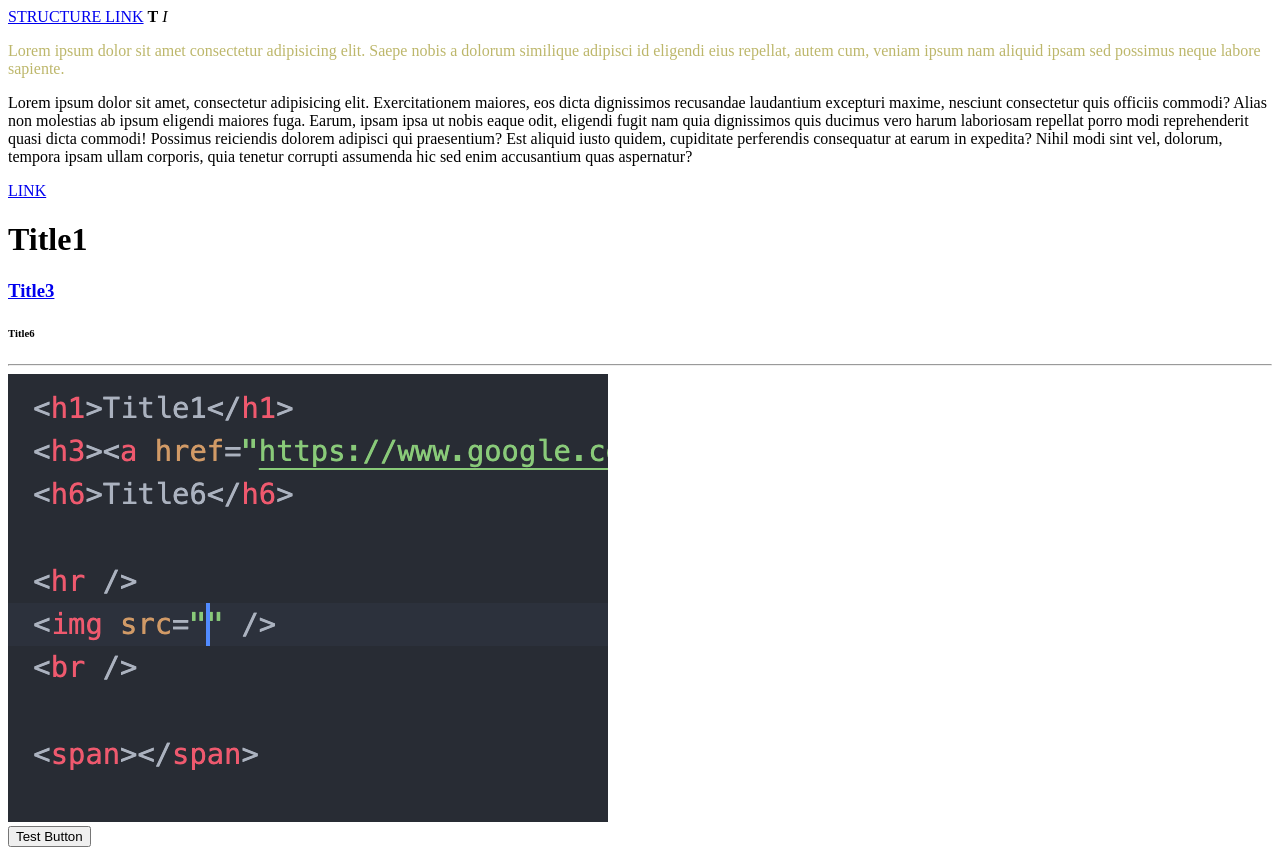
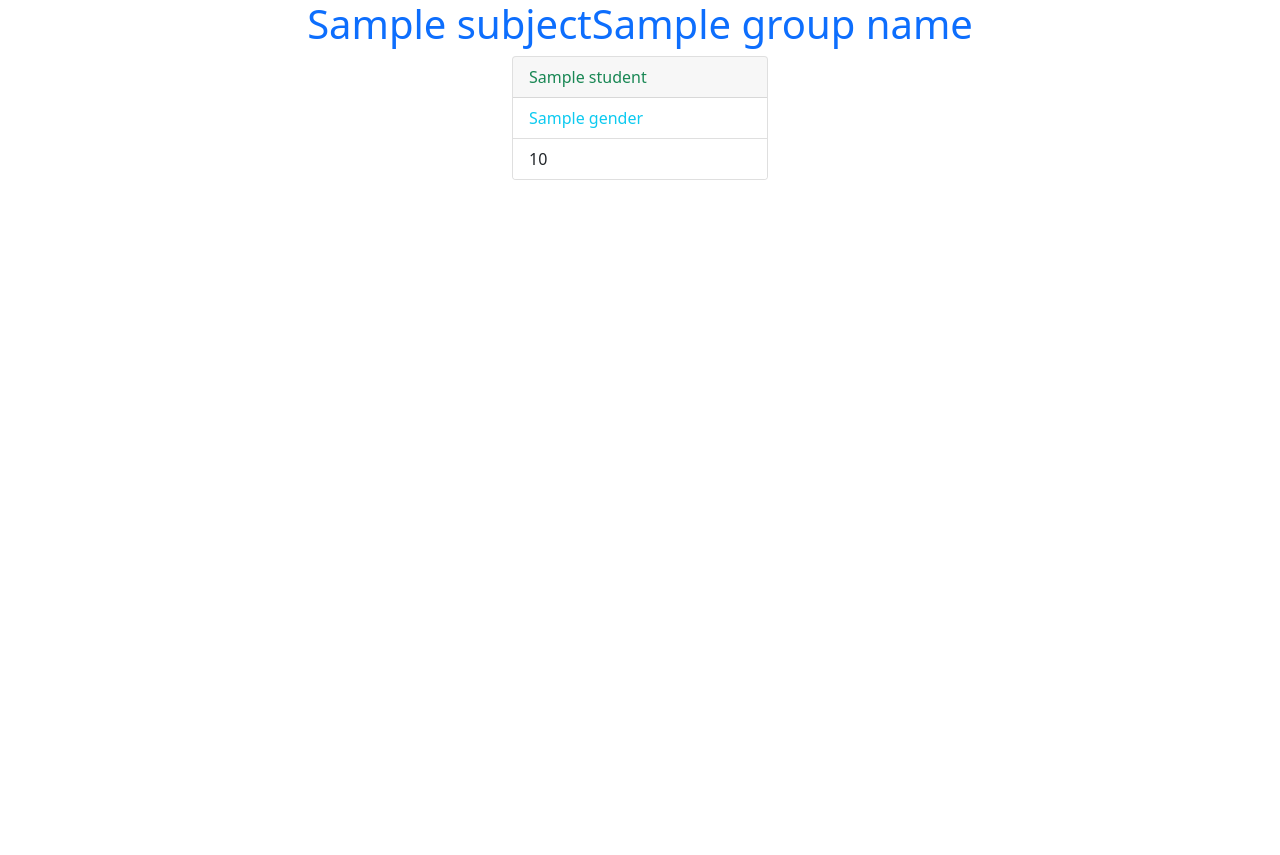
Before and after one commit to Likor7/python_1y_16_11_05_24, a Flask app: template code/templates/index.html in a window 1280 px wide. After the commit the page ends 180 px from the top, so only its background shows below. Run offline with Flask 3, Linux system fonts and the light colour scheme; the template is opened without the code that fills it: most values are stand-ins (such as "Sample title", 1, 10 or a date in 2020).

Commit message:
Started new theme Jinija

```diff
--- a/code/app.py
+++ b/code/app.py
@@ -2,15 +2,29 @@ from flask import Flask, render_template
 
 app = Flask(__name__)
 
+subject = "Python"
+
+group_name = "1y_16_11_05_24"
+
+students = [
+    {"name": "Sophia", "gender": "female", "age": 15},
+    {"name": "Semen", "gender": "male", "age": 13},
+    {"name": "Andrii", "gender": "male", "age": 17},
+    {"name": "Vlad", "gender": "male", "age": 16},
+    {"name": "Vova", "gender": "male", "age": 15},
+    {"name": "Rostyslav", "gender": "male", "age": 14},
+]
+
 
 @app.route("/")
 def index():
-    return render_template("./login.html")
-
-
-@app.route("/login")
-def hello():
-    return "hello world"
+    context = {
+        "title": "GoIteens",
+        "subject": subject,
+        "group_name": group_name,
+        "students": students,
+    }
+    return render_template("./index.html", **context)
 
 
 if __name__ == "__main__":
--- /dev/null
+++ b/code/requirements.txt
@@ -0,0 +1 @@
+flask
--- a/code/templates/index.html
+++ b/code/templates/index.html
@@ -1,65 +1,45 @@
 <!DOCTYPE html>
 <html lang="en">
   <head>
-    <!-- <style>
-      p {
-        color: blue;
-      }
-    </style> -->
+    <meta charset="UTF-8" />
+    <meta name="viewport" content="width=device-width, initial-scale=1.0" />
+
+    <title>{{ title }}</title>
+
+    <!-- Bootstrap link -->
+    <link
+      href="https://cdn.jsdelivr.net/npm/bootstrap@5.0.2/dist/css/bootstrap.min.css"
+      rel="stylesheet"
+      integrity="sha384-EVSTQN3/azprG1Anm3QDgpJLIm9Nao0Yz1ztcQTwFspd3yD65VohhpuuCOmLASjC"
+      crossorigin="anonymous"
+    />
   </head>
   <body>
-    <!-- Text tags -->
+    <div class="d-flex flex-column align-items-center">
+      <h1 class="text-primary">{{ subject }}{{ group_name }}</h1>
 
-    <a href="./login.html">STRUCTURE LINK</a>
-    <b>T</b>
+      <div class="">
+        {% for student in students %}
+        <div class="card" style="width: 16rem">
+          <div class="card-header text-success">{{ student.name }}</div>
+          <ul class="list-group list-group-flush">
+            <li
+              class="list-group-item {% if student.gender == 'female' %} text-danger {% else %} text-info {% endif %}"
+            >
+              {{ student.gender }}
+            </li>
+            <li class="list-group-item">{{ student.age }}</li>
+          </ul>
+        </div>
+        {% endfor %}
+      </div>
+    </div>
 
-    <i>I</i>
-
-    <p style="color: darkkhaki">
-      Lorem ipsum dolor sit amet consectetur adipisicing elit. Saepe nobis a
-      dolorum similique adipisci id eligendi eius repellat, autem cum, veniam
-      ipsum nam aliquid ipsam sed possimus neque labore sapiente.
-    </p>
-    <p>
-      Lorem ipsum dolor sit amet, consectetur adipisicing elit. Exercitationem
-      maiores, eos dicta dignissimos recusandae laudantium excepturi maxime,
-      nesciunt consectetur quis officiis commodi? Alias non molestias ab ipsum
-      eligendi maiores fuga. Earum, ipsam ipsa ut nobis eaque odit, eligendi
-      fugit nam quia dignissimos quis ducimus vero harum laboriosam repellat
-      porro modi reprehenderit quasi dicta commodi! Possimus reiciendis dolorem
-      adipisci qui praesentium? Est aliquid iusto quidem, cupiditate perferendis
-      consequatur at earum in expedita? Nihil modi sint vel, dolorum, tempora
-      ipsam ullam corporis, quia tenetur corrupti assumenda hic sed enim
-      accusantium quas aspernatur?
-    </p>
-
-    <a
-      href="https://courses-all.goiteens.com/v-gl-v2/?utm_source=google&utm_medium=cpc&utm_campaign=search_programming_courses&gad_source=1"
-      target="_blank"
-    >
-      LINK
-    </a>
-
-    <h1>Title1</h1>
-    <h3><a href="https://www.google.com" target="_blank">Title3</a></h3>
-    <h6>Title6</h6>
-
-    <hr />
-    <img src="./assets/images/screen.png" alt="Скріншот екрану" />
-
-    <br />
-
-    <span></span>
-
-    <div></div>
-
-    <button>Test Button</button>
-
-    <!-- Structure tags -->
-    <header>
-      <nav></nav>
-    </header>
-    <main></main>
-    <footer></footer>
+    <!-- Bootstrap link -->
+    <script
+      src="https://cdn.jsdelivr.net/npm/bootstrap@5.0.2/dist/js/bootstrap.bundle.min.js"
+      integrity="sha384-MrcW6ZMFYlzcLA8Nl+NtUVF0sA7MsXsP1UyJoMp4YLEuNSfAP+JcXn/tWtIaxVXM"
+      crossorigin="anonymous"
+    ></script>
   </body>
 </html>
```
Also changed, not shown: code/templates/login.html (deleted, +0 -54 lines).
